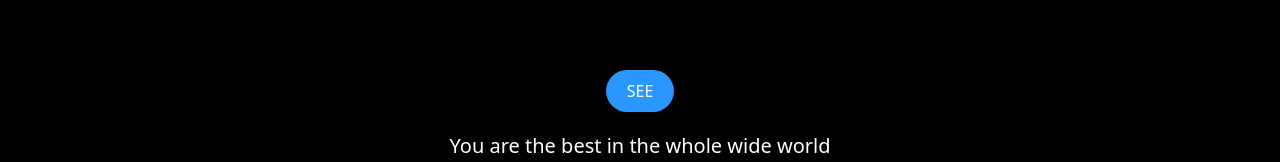
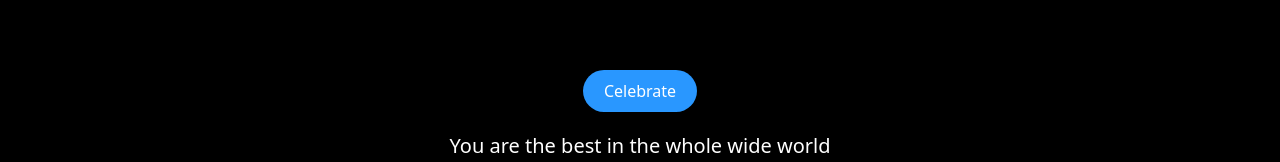
Before and after one commit to padmalathak/vigbirthday, a React (Vite) app: page / in a window 1280 px wide. Shown: the part 597-759 px from the top of the page. Built offline with nearby package versions, Linux system fonts and the light colour scheme.

Commit message:
Confetti add

```diff
--- a/package.json
+++ b/package.json
@@ -13,6 +13,7 @@
     "@gsap/react": "^2.1.1",
     "gsap": "^3.12.5",
     "react": "^18.3.1",
+    "react-confetti": "^6.1.0",
     "react-dom": "^18.3.1"
   },
   "devDependencies": {
--- a/src/components/Hero.jsx
+++ b/src/components/Hero.jsx
@@ -2,16 +2,33 @@ import { useGSAP } from "@gsap/react";
 import gsap from "gsap";
 import { heroVideo, smallHeroVideo } from "../utils";
 import { useEffect, useState } from "react";
+import Confetti from "react-confetti";
 function Hero() {
   const [videoSrc, setVideoSrc] = useState(
     window.innerWidth < 760 ? smallHeroVideo : heroVideo
   );
+
+  const [uiProps, setUIProps] = useState({
+    showConfetti: false,
+  });
 
   const handleVideoSrc = () => {
     if (window.innerWidth < 760) {
       setVideoSrc(smallHeroVideo);
     } else {
       setVideoSrc(heroVideo);
+    }
+  };
+
+  const handleBtnClick = () => {
+    if (uiProps.showConfetti) {
+      setUIProps({
+        showConfetti: false,
+      });
+    } else {
+      setUIProps({
+        showConfetti: true,
+      });
     }
   };
   useGSAP(() => {
@@ -36,6 +53,7 @@ function Hero() {
   }, []);
   return (
     <section className="w-full nav-height bg-black relaive">
+      {uiProps.showConfetti && <Confetti />}
       <div className="h-5/6 w-full flex-center flex-col">
         <p id="Hero" className="hero-title max-sm:text-base ">
           Happy Birthday Vignesh !!!
@@ -57,7 +75,7 @@ function Hero() {
         className="flex flex-col items-center opacity-0 translate-y-20"
       >
         <a href="#highlights" className="btn">
-          SEE
+          <button onClick={handleBtnClick}>Celebrate</button>
         </a>
         <p className="font-normal text-xl">
           You are the best in the whole wide world
```
Also changed, not shown: 1 other file (tests, documents, lock files or other folders).
